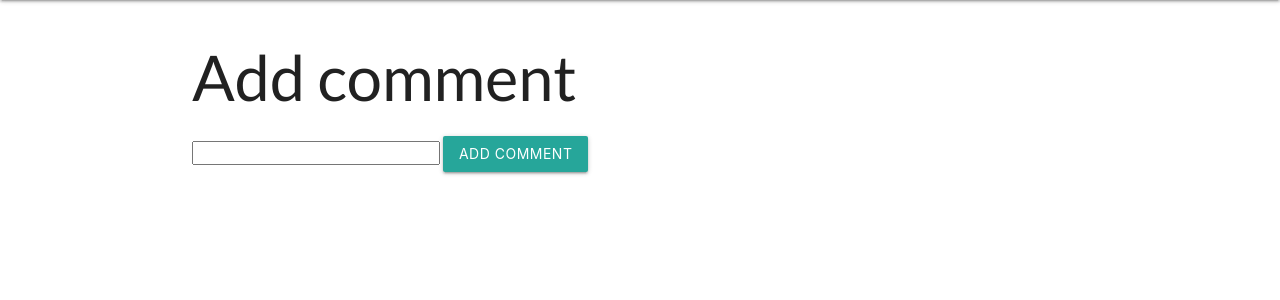
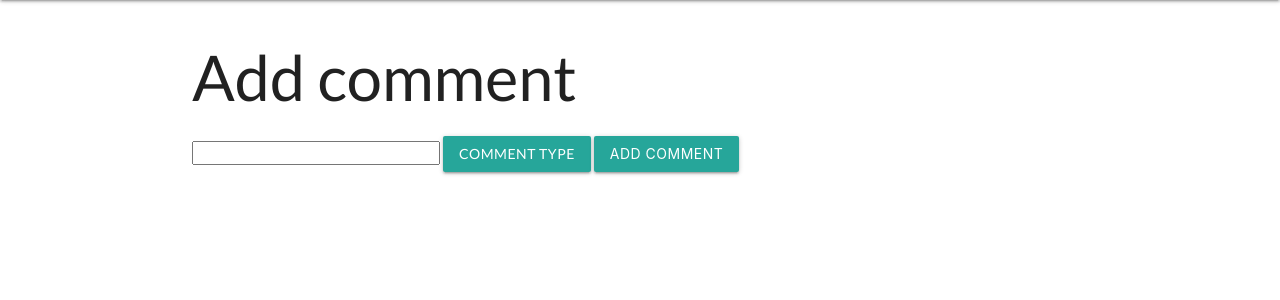
Before and after one commit to NicholasBoldt/Book-Club-App, a Django app: page /clubs/1/meeting/1/discussion/add/ in a window 1280 px wide. Shown: the part 64-364 px from the top of the page. Run offline with Django 3.2, Linux system fonts and the light colour scheme; some libraries are stand-ins or nearby versions.

Commit message:
comment types working

```diff
--- a/main_app/templates/addcomment.html
+++ b/main_app/templates/addcomment.html
@@ -5,18 +5,23 @@
 <form action="" method="POST">
     {% csrf_token %}
     <input type="textarea" name="comment">
-    <select name="disc_type">
-        <option value="comment">Comment</option>
-        <option value="question">Discussion Question</option>
-        <option value="quote">Quote</option>
-    </select>
+
+      <!-- Dropdown Trigger -->
+  <div name="disc_type" value="comment" class='dropdown-trigger btn' data-target='dropdown1'>Comment Type</div>
+
+  <!-- Dropdown Structure -->
+        <select id='dropdown1'  class='dropdown-content' name="disc_type" class='dropdown-trigger btn' data-target='dropdown1'>
+            <option value="comment">Comment</option>
+            <option value="question">Discussion Question</option>
+            <option value="quote">Quote</option>
+        </select>
     <input type="hidden" name="meeting" value="{{ meeting }}">
     <input type="hidden" name="user" value="{{ user }}">
     <input type="submit" value="Add comment" class="btn">
 </form>
 
 <script>
-$('.dropdown-trigger').dropdown();
+  $('.dropdown-trigger').dropdown();
 </script>
 
 {% endblock%}
--- a/main_app/templates/main_app/discussion_list.html
+++ b/main_app/templates/main_app/discussion_list.html
@@ -19,7 +19,7 @@
         <div class="card">
             <div class="card-content">
                 {% if d.user.first_name %}
-                    <p>{{ d.user.first_name }} says:</p>
+                    <p>{{ d.user.first_name }} left a {{ d.disc_type }}:</p>
                 {% else %}
                     <p>{{ d.user.username }} says:</p>
                 {% endif %}
--- a/main_app/views.py
+++ b/main_app/views.py
@@ -140,7 +140,6 @@ class DiscussionList(ListView):
     model = Discussion
 
     def get_context_data(self, **kwargs):
-        print("Here it is:", self.kwargs['meeting_id'])
         meeting = Meeting.objects.get(id=self.kwargs['meeting_id'])
         book = meeting.book
         context = super().get_context_data(**kwargs)
```
